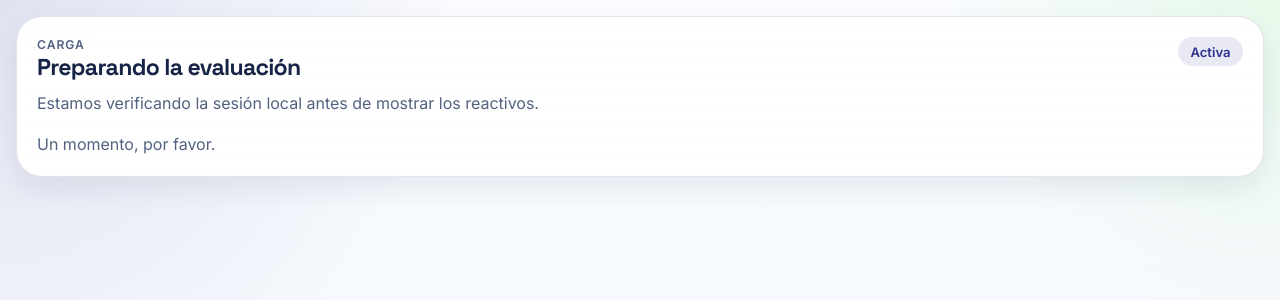
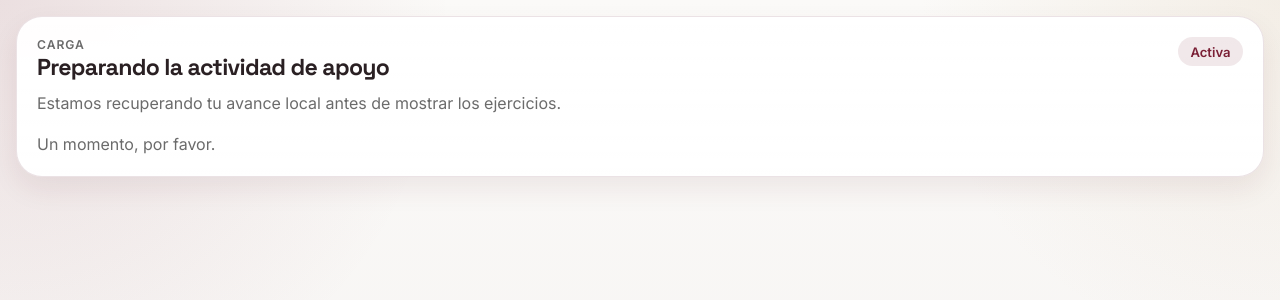
Before and after one commit to raulmormen75/evaluacion-modulo-2-infotec, a React (Vite) app: page / in a window 1280 px wide. Shown: the top 300 px of the page. Built offline with nearby package versions, Linux system fonts and the light colour scheme.

Commit message:
feat: actualizar app del módulo 2 como actividad de apoyo y repaso

```diff
--- a/index.html
+++ b/index.html
@@ -8,13 +8,13 @@
     />
     <meta
       name="description"
-      content="Evaluación final del módulo 2. Economía Digital y Mercados Emergentes del Diplomado en Gobernanza de las Telecomunicaciones de INFOTEC."
+      content="Actividad de apoyo y repaso del Módulo 2. Economía Digital y Mercados Emergentes del Diplomado en Gobernanza de las Telecomunicaciones de INFOTEC."
     />
     <link rel="icon" type="image/png" href="/logo_infotec.png" />
-    <title>Evaluación final del módulo 2</title>
+    <title>Actividad de apoyo y repaso del Módulo 2</title>
   </head>
   <body>
     <div id="root"></div>
     <script type="module" src="/src/main.tsx"></script>
   </body>
-  </html>
+</html>
--- a/src/App.tsx
+++ b/src/App.tsx
@@ -57,8 +57,8 @@ export function App() {
         <main className="content-stack">
           <SectionCard
             step="Carga"
-            title="Preparando la evaluación"
-            instructions="Estamos verificando la sesión local antes de mostrar los reactivos."
+            title="Preparando la actividad de apoyo"
+            instructions="Estamos recuperando tu avance local antes de mostrar los ejercicios."
             state="active"
           >
             <p className="loading-message">Un momento, por favor.</p>
@@ -101,18 +101,18 @@ export function App() {
 
   return (
     <div className="app-shell">
-      <section className="top-shell" aria-label="Orientación de la evaluación">
+      <section className="top-shell" aria-label="Orientación de la actividad de apoyo">
         <div className="app-hero-layout">
           <div className="app-main">
             <Header themeMode={snapshot.themeMode} onToggleTheme={handleToggleTheme} />
           </div>
 
-          <aside className="app-sidebar" aria-label="Estado de la evaluación">
+          <aside className="app-sidebar" aria-label="Estado del repaso">
             <StatusCapsule metrics={metrics} isLocked={isIntegrityLocked} />
           </aside>
         </div>
 
-        <nav className={`activity-strip ${isIntegrityLocked ? 'activity-strip-disabled' : ''}`} aria-label="Ruta de evaluación">
+        <nav className={`activity-strip ${isIntegrityLocked ? 'activity-strip-disabled' : ''}`} aria-label="Ruta de práctica y repaso">
           <span
             className={
               activeSection === 'match' ? 'strip-item current' : matchResolved === 25 ? 'strip-item done' : 'strip-item'
@@ -132,7 +132,7 @@ export function App() {
           >
             3. Verdadero o falso
           </span>
-          <span className={activeSection === 'final' ? 'strip-item current' : 'strip-item'}>4. Evidencia final</span>
+          <span className={activeSection === 'final' ? 'strip-item current' : 'strip-item'}>4. Resultado de práctica</span>
         </nav>
       </section>
 
@@ -140,18 +140,18 @@ export function App() {
         {isIntegrityLocked ? (
           <SectionCard
             step="Seguridad"
-            title="Evaluación bloqueada"
-            instructions="Se detectó una alteración del progreso o un intento de reinicio fuera del flujo permitido."
+            title="Sesión de práctica protegida"
+            instructions="Se detectó una alteración del avance o un intento de reinicio fuera del flujo permitido."
             state="locked"
           >
             <div className="security-panel" role="alert">
               <p className="security-message">
                 {snapshot.integrityMessage ??
-                  'La evaluación quedó bloqueada para proteger la integridad de la calificación final.'}
+                  'La sesión de práctica se bloqueó para proteger la continuidad del avance en este navegador.'}
               </p>
               <p className="security-note">
-                Esta versión no tiene backend. Aun así, la app registra firma local y control anti-rollback para elevar la
-                dificultad de manipulación en este navegador.
+                Esta versión no tiene backend. Aun así, la app registra una firma local y control anti-rollback para
+                reducir alteraciones del avance en este navegador.
               </p>
             </div>
           </SectionCard>
@@ -160,11 +160,11 @@ export function App() {
             <SectionCard
               step="Actividad 1"
               title="Relacionar conceptos"
-              instructions="Trabaja un tema por vez. El siguiente tema se desbloquea cuando aciertas las 5 relaciones del actual."
+              instructions="Trabaja un tema por vez. El siguiente tema se desbloquea cuando completas las 5 relaciones del actual."
               state={matchResolved === 25 ? 'completed' : 'active'}
             >
               {matchResolved === 25 ? (
-                <p className="locked-message">Los cinco temas quedaron completos en esta actividad.</p>
+                <p className="locked-message">Los cinco temas ya quedaron repasados en esta actividad.</p>
               ) : (
                 <MatchActivity snapshot={snapshot} onRecordAttempt={handleRecordAttempt} />
               )}
@@ -173,7 +173,7 @@ export function App() {
             <SectionCard
               step="Actividad 2"
               title="Opción múltiple"
-              instructions="Verás una sola pregunta por vista. Si fallas, vuelves a intentarlo hasta acertar."
+              instructions="Verás una sola pregunta por vista. Si fallas, vuelves a intentarlo hasta reforzar la respuesta correcta."
               state={matchResolved < 25 ? 'locked' : mcqResolved === 50 ? 'completed' : activeSection === 'mcq' ? 'active' : 'locked'}
             >
               {matchResolved < 25 ? (
@@ -188,7 +188,7 @@ export function App() {
             <SectionCard
               step="Actividad 3"
               title="Verdadero o falso con deslizamiento"
-              instructions="Desliza la tarjeta o usa las flechas del teclado. Si fallas, repites el mismo enunciado."
+              instructions="Desliza la tarjeta o usa las flechas del teclado. Si fallas, repites el mismo enunciado para reforzar el tema."
               state={mcqResolved < 50 ? 'locked' : swipeResolved === 25 ? 'completed' : activeSection === 'swipe' ? 'active' : 'locked'}
             >
               {mcqResolved < 50 ? (
@@ -203,8 +203,8 @@ export function App() {
             {activeSection === 'final' ? (
               <SectionCard
                 step="Actividad 4"
-                title="Calificación final y descarga de evidencia"
-                instructions="Captura tu nombre completo y genera la evidencia en PNG."
+                title="Resultado de práctica y descarga del reporte"
+                instructions="Escribe tu nombre completo y genera tu reporte de práctica en PNG."
                 state="active"
               >
                 <FinalSection metrics={metrics} />
--- a/src/components/ConfirmDialog.tsx
+++ b/src/components/ConfirmDialog.tsx
@@ -18,9 +18,9 @@ export function ConfirmDialog({ isOpen, onCancel, onConfirm }: ConfirmDialogProp
         aria-labelledby="reset-title"
         aria-describedby="reset-description"
       >
-        <h2 id="reset-title">Reiniciar evaluación</h2>
+        <h2 id="reset-title">Reiniciar práctica</h2>
         <p id="reset-description">
-          Se borrará tu avance y la evidencia generada. El modo claro u oscuro se conservará.
+          Se borrará tu avance y el reporte generado. El modo claro u oscuro se conservará.
         </p>
         <div className="dialog-actions">
           <button type="button" className="ghost-button" onClick={onCancel}>
--- a/src/components/MatchActivity.tsx
+++ b/src/components/MatchActivity.tsx
@@ -52,7 +52,7 @@ export function MatchActivity({ snapshot, onRecordAttempt }: MatchActivityProps)
       setFeedback(null);
       setIsSubmitting(false);
       callback?.();
-    }, 650);
+    }, 1600);
   }
 
   function handleDefinitionSelect(definitionId: string) {
--- a/src/components/MultipleChoiceActivity.tsx
+++ b/src/components/MultipleChoiceActivity.tsx
@@ -57,7 +57,7 @@ export function MultipleChoiceActivity({ snapshot, onRecordAttempt }: MultipleCh
       });
       timerRef.current = window.setTimeout(() => {
         onRecordAttempt(currentItem.id, true);
-      }, 650);
+      }, 1200);
       return;
     }
 
@@ -68,7 +68,7 @@ export function MultipleChoiceActivity({ snapshot, onRecordAttempt }: MultipleCh
     });
     timerRef.current = window.setTimeout(() => {
       setFeedback(null);
-    }, 850);
+    }, 1800);
   }
 
   return (
--- a/src/components/SwipeActivity.tsx
+++ b/src/components/SwipeActivity.tsx
@@ -64,7 +64,7 @@ export function SwipeActivity({ snapshot, onRecordAttempt }: SwipeActivityProps)
       });
       timerRef.current = window.setTimeout(() => {
         onRecordAttempt(currentItem.id, true);
-      }, 650);
+      }, 1200);
       return;
     }
 
@@ -79,7 +79,7 @@ export function SwipeActivity({ snapshot, onRecordAttempt }: SwipeActivityProps)
       setDragX(0);
       setFeedback(null);
       setIsLocked(false);
-    }, 800);
+    }, 1800);
   }
 
   function handlePointerDown(event: React.PointerEvent<HTMLDivElement>) {
--- a/src/styles/global.css
+++ b/src/styles/global.css
@@ -1,31 +1,31 @@
 :root {
-  --ifr-blue-1: #1c1e5a;
-  --ifr-blue-2: #14143a;
-  --ifr-blue-3: #2b2f8f;
-  --ifr-green: #2ce51e;
+  --ifr-blue-1: #7a1f35;
+  --ifr-blue-2: #5e1628;
+  --ifr-blue-3: #7a1f35;
+  --ifr-green: #c6a57a;
   --white: #ffffff;
-  --bg: #f3f6fb;
-  --bg-soft: #f9fbff;
+  --bg: #f3f0ef;
+  --bg-soft: #fbfaf8;
   --surface: rgba(255, 255, 255, 0.96);
   --surface-strong: #ffffff;
-  --surface-muted: #edf2fb;
-  --surface-deep: #dfe7f7;
-  --text: #172446;
-  --text-soft: #52627f;
-  --line: rgba(28, 30, 90, 0.12);
-  --line-strong: rgba(28, 30, 90, 0.2);
+  --surface-muted: #f3eeec;
+  --surface-deep: #e8dfdb;
+  --text: #2a2023;
+  --text-soft: #6b6b6b;
+  --line: rgba(94, 22, 40, 0.12);
+  --line-strong: rgba(94, 22, 40, 0.22);
   --accent: var(--ifr-green);
-  --accent-strong: #20b816;
-  --accent-soft: rgba(44, 229, 30, 0.12);
-  --info-soft: rgba(43, 47, 143, 0.1);
-  --warning: #a46a0b;
-  --warning-soft: rgba(164, 106, 11, 0.14);
-  --danger: #b42318;
-  --danger-soft: rgba(180, 35, 24, 0.12);
-  --success: #1f9d3a;
-  --success-soft: rgba(31, 157, 58, 0.12);
-  --shadow-sm: 0 12px 28px rgba(20, 20, 58, 0.08);
-  --shadow-md: 0 18px 40px rgba(20, 20, 58, 0.1);
+  --accent-strong: #5e1628;
+  --accent-soft: rgba(198, 165, 122, 0.18);
+  --info-soft: rgba(122, 31, 53, 0.1);
+  --warning: #c6a57a;
+  --warning-soft: rgba(198, 165, 122, 0.2);
+  --danger: #5e1628;
+  --danger-soft: rgba(94, 22, 40, 0.16);
+  --success: #7a1f35;
+  --success-soft: rgba(122, 31, 53, 0.12);
+  --shadow-sm: 0 12px 28px rgba(94, 22, 40, 0.08);
+  --shadow-md: 0 18px 40px rgba(94, 22, 40, 0.12);
   --radius-xl: 26px;
   --radius-lg: 20px;
   --radius-md: 16px;
@@ -33,22 +33,22 @@
 }
 
 :root[data-theme='dark'] {
-  --bg: #0a1024;
-  --bg-soft: #111a36;
-  --surface: rgba(17, 26, 54, 0.94);
-  --surface-strong: #172243;
-  --surface-muted: #1d2a52;
-  --surface-deep: #24335f;
-  --text: #eef3ff;
-  --text-soft: #b2bfdc;
-  --line: rgba(255, 255, 255, 0.1);
-  --line-strong: rgba(255, 255, 255, 0.18);
-  --info-soft: rgba(113, 124, 255, 0.16);
-  --warning-soft: rgba(201, 149, 44, 0.22);
-  --danger-soft: rgba(214, 77, 67, 0.24);
-  --success-soft: rgba(44, 229, 30, 0.18);
-  --shadow-sm: 0 16px 32px rgba(2, 6, 18, 0.32);
-  --shadow-md: 0 20px 46px rgba(2, 6, 18, 0.4);
+  --bg: #1a1115;
+  --bg-soft: #26171d;
+  --surface: rgba(40, 23, 29, 0.94);
+  --surface-strong: #331f25;
+  --surface-muted: #422830;
+  --surface-deep: #553540;
+  --text: #fffaf7;
+  --text-soft: #d7c7c0;
+  --line: rgba(230, 230, 230, 0.12);
+  --line-strong: rgba(230, 230, 230, 0.2);
+  --info-soft: rgba(198, 165, 122, 0.16);
+  --warning-soft: rgba(198, 165, 122, 0.22);
+  --danger-soft: rgba(122, 31, 53, 0.3);
+  --success-soft: rgba(198, 165, 122, 0.18);
+  --shadow-sm: 0 16px 32px rgba(10, 4, 6, 0.34);
+  --shadow-md: 0 20px 46px rgba(10, 4, 6, 0.42);
 }
 
 * {
@@ -66,8 +66,8 @@ body {
   font-family: 'Inter', sans-serif;
   color: var(--text);
   background:
-    radial-gradient(circle at top left, rgba(43, 47, 143, 0.12), transparent 30%),
-    radial-gradient(circle at top right, rgba(44, 229, 30, 0.09), transparent 22%),
+    radial-gradient(circle at top left, rgba(122, 31, 53, 0.12), transparent 30%),
+    radial-gradient(circle at top right, rgba(198, 165, 122, 0.14), transparent 24%),
     linear-gradient(180deg, var(--bg-soft), var(--bg));
 }
 
@@ -97,7 +97,7 @@ button:focus-visible,
 a:focus-visible,
 input:focus-visible,
 .swipe-card:focus-visible {
-  outline: 3px solid rgba(44, 229, 30, 0.38);
+  outline: 3px solid rgba(198, 165, 122, 0.42);
   outline-offset: 3px;
 }
 
@@ -187,8 +187,8 @@ h4 {
   position: absolute;
   inset: 0;
   background:
-    linear-gradient(135deg, rgba(43, 47, 143, 0.08), transparent 42%),
-    linear-gradient(180deg, transparent, rgba(44, 229, 30, 0.05));
+    linear-gradient(135deg, rgba(122, 31, 53, 0.12), transparent 42%),
+    linear-gradient(180deg, transparent, rgba(198, 165, 122, 0.08));
   pointer-events: none;
 }
 
@@ -217,7 +217,7 @@ h4 {
   padding: 0.55rem 0.7rem;
   background: rgba(255, 255, 255, 0.86);
   border-radius: 18px;
-  border: 1px solid rgba(28, 30, 90, 0.1);
+  border: 1px solid rgba(94, 22, 40, 0.12);
 }
 
 :root[data-theme='dark'] .brand-logo {
@@ -261,7 +261,7 @@ h4 {
 .action-button {
   background: linear-gradient(135deg, var(--ifr-blue-3), var(--ifr-blue-1));
   color: var(--white);
-  box-shadow: 0 10px 22px rgba(28, 30, 90, 0.18);
+  box-shadow: 0 10px 22px rgba(94, 22, 40, 0.18);
 }
 
 .ghost-button,
@@ -378,7 +378,7 @@ h4 {
 .strip-item.done {
   background: var(--success-soft);
   color: var(--success);
-  border-color: rgba(31, 157, 58, 0.2);
+  border-color: rgba(122, 31, 53, 0.22);
 }
 
 .activity-strip-disabled {
@@ -399,7 +399,7 @@ h4 {
 }
 
 .section-card.section-completed {
-  border-color: rgba(31, 157, 58, 0.18);
+  border-color: rgba(122, 31, 53, 0.18);
 }
 
 .section-header {
@@ -432,7 +432,7 @@ h4 {
 
 .badge-active {
   background: var(--info-soft);
-  color: var(--ifr-blue-3);
+  color: var(--ifr-blue-1);
 }
 
 .badge-completed {
@@ -583,7 +583,7 @@ h4 {
 }
 
 .match-button.is-matched {
-  border-color: rgba(31, 157, 58, 0.22);
+  border-color: rgba(122, 31, 53, 0.22);
   background: var(--success-soft);
   color: var(--success);
 }
@@ -627,7 +627,7 @@ h4 {
 
 .option-letter {
   min-width: 1.75rem;
-  color: var(--ifr-blue-3);
+  color: var(--ifr-blue-1);
   font-weight: 700;
 }
 
@@ -697,7 +697,7 @@ h4 {
   padding: 1rem 1.05rem;
   border-radius: var(--radius-lg);
   border: 1px solid var(--line);
-  background: linear-gradient(135deg, var(--info-soft), rgba(44, 229, 30, 0.08));
+  background: linear-gradient(135deg, var(--info-soft), rgba(198, 165, 122, 0.12));
 }
 
 .final-grid {
@@ -730,6 +730,52 @@ h4 {
 .status-metrics dd {
   margin: 0;
   font-weight: 700;
+}
+
+.performance-card {
+  margin-top: 1rem;
+  padding: 1rem;
+  border-radius: var(--radius-lg);
+  border: 1px solid var(--line);
+  display: grid;
+  gap: 0.5rem;
+}
+
+.performance-success {
+  background: linear-gradient(135deg, var(--success-soft), rgba(198, 165, 122, 0.12));
+}
+
+.performance-progress {
+  background: linear-gradient(135deg, var(--warning-soft), rgba(198, 165, 122, 0.08));
+}
+
+.performance-support {
+  background: linear-gradient(135deg, var(--info-soft), rgba(255, 255, 255, 0.55));
+}
+
+.performance-badge {
+  display: inline-flex;
+  width: fit-content;
+  min-height: 2rem;
+  align-items: center;
+  padding: 0.3rem 0.75rem;
+  border-radius: 999px;
+  font-size: 0.82rem;
+  font-weight: 700;
+  letter-spacing: 0.01em;
+  background: rgba(255, 255, 255, 0.72);
+  color: var(--ifr-blue-1);
+}
+
+.performance-title {
+  margin: 0;
+  font-size: 1.02rem;
+}
+
+.performance-detail {
+  margin: 0;
+  color: var(--text-soft);
+  line-height: 1.5;
 }
 
 .field-label {
@@ -792,9 +838,9 @@ h4 {
   min-height: 700px;
   padding: 48px;
   border-radius: 36px;
-  border: 1px solid rgba(28, 30, 90, 0.12);
+  border: 1px solid rgba(94, 22, 40, 0.14);
   background: #ffffff;
-  color: #172446;
+  color: #2a2023;
 }
 
 .evidence-header {
@@ -802,14 +848,14 @@ h4 {
   gap: 28px;
   align-items: center;
   padding-bottom: 32px;
-  border-bottom: 2px solid rgba(43, 47, 143, 0.16);
+  border-bottom: 2px solid rgba(122, 31, 53, 0.18);
 }
 
 .evidence-header p,
 .evidence-footer p,
 .evidence-label {
   margin: 0;
-  color: #5b6b85;
+  color: #6b6b6b;
 }
 
 .evidence-header h2 {
@@ -846,13 +892,13 @@ h4 {
 .evidence-metrics article {
   padding: 24px;
   border-radius: 24px;
-  border: 1px solid rgba(28, 30, 90, 0.1);
-  background: #f4f7fb;
+  border: 1px solid rgba(94, 22, 40, 0.12);
+  background: #f7f3f1;
 }
 
 .evidence-metrics span {
   display: block;
-  color: #5b6b85;
+  color: #6b6b6b;
 }
 
 .evidence-metrics strong {
@@ -862,12 +908,42 @@ h4 {
   font-family: 'Space Grotesk', sans-serif;
 }
 
+.evidence-note {
+  display: grid;
+  gap: 10px;
+  padding: 24px;
+  border-radius: 24px;
+  border: 1px solid rgba(94, 22, 40, 0.12);
+}
+
+.evidence-note-success {
+  background: rgba(122, 31, 53, 0.08);
+}
+
+.evidence-note-progress {
+  background: rgba(198, 165, 122, 0.18);
+}
+
+.evidence-note-support {
+  background: rgba(230, 230, 230, 0.55);
+}
+
+.evidence-note p,
+.evidence-note span {
+  margin: 0;
+  color: #6b6b6b;
+}
+
+.evidence-note strong {
+  font-size: 28px;
+}
+
 .evidence-footer {
   display: flex;
   justify-content: space-between;
   gap: 1rem;
   padding-top: 18px;
-  border-top: 2px solid rgba(43, 47, 143, 0.12);
+  border-top: 2px solid rgba(122, 31, 53, 0.14);
 }
 
 .status-capsule {
@@ -893,8 +969,8 @@ h4 {
   width: 0.9rem;
   height: 0.9rem;
   border-radius: 999px;
-  background: var(--ifr-blue-3);
-  box-shadow: 0 0 0 8px rgba(43, 47, 143, 0.1);
+  background: var(--ifr-blue-1);
+  box-shadow: 0 0 0 8px rgba(122, 31, 53, 0.12);
   flex: 0 0 auto;
 }
 
@@ -911,28 +987,28 @@ h4 {
 }
 
 .status-ready {
-  border-color: rgba(43, 47, 143, 0.16);
+  border-color: rgba(122, 31, 53, 0.16);
 }
 
 .status-progress {
-  border-color: rgba(43, 47, 143, 0.22);
+  border-color: rgba(198, 165, 122, 0.32);
 }
 
 .status-progress .status-indicator {
-  background: var(--ifr-blue-3);
+  background: var(--accent);
 }
 
 .status-success {
-  border-color: rgba(31, 157, 58, 0.22);
+  border-color: rgba(122, 31, 53, 0.22);
 }
 
 .status-success .status-indicator {
   background: var(--success);
-  box-shadow: 0 0 0 8px rgba(31, 157, 58, 0.12);
+  box-shadow: 0 0 0 8px rgba(122, 31, 53, 0.12);
 }
 
 .status-blocked {
-  background: linear-gradient(180deg, rgba(180, 35, 24, 0.95), rgba(118, 22, 16, 0.98));
+  background: linear-gradient(180deg, rgba(94, 22, 40, 0.96), rgba(122, 31, 53, 0.98));
   border-color: transparent;
   color: #fff8f7;
 }
```
Also changed, not shown: src/components/FinalSection.tsx (+72 -27 lines), src/components/Header.tsx (+7 -5 lines), src/components/StatusCapsule.tsx (+13 -13 lines), src/features/evaluation/integrity.ts (+4 -4 lines), 2 other files (tests, documents, lock files or other folders).
